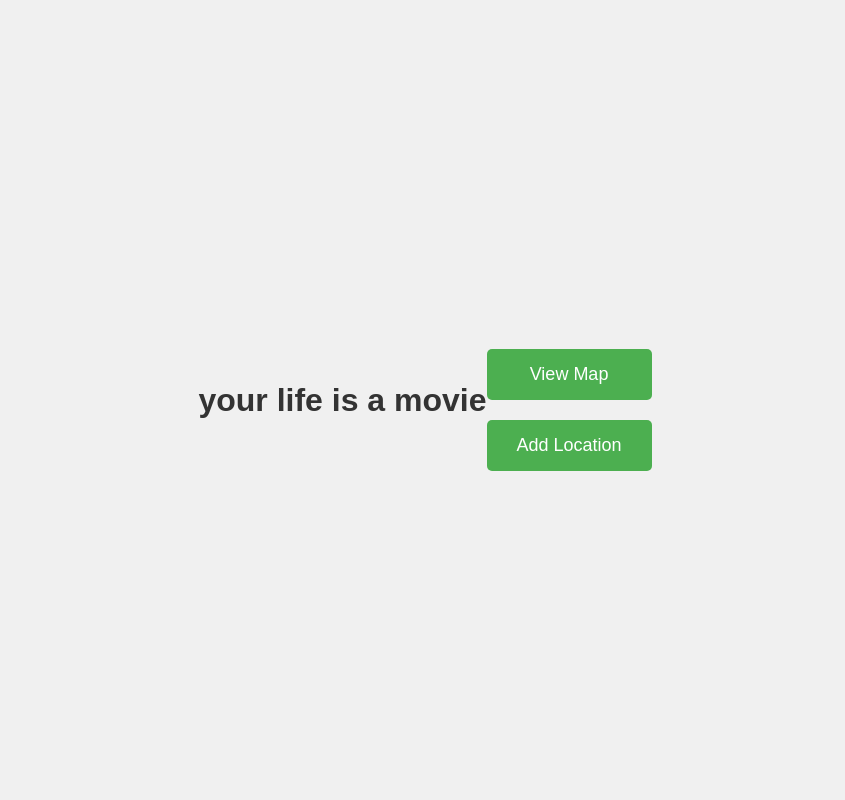
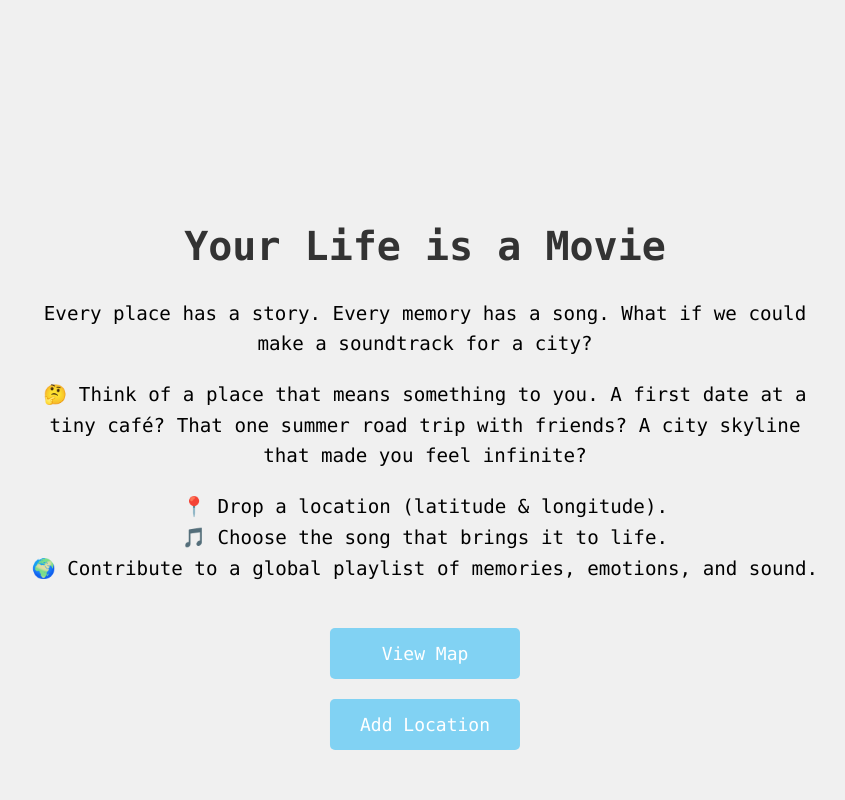
Before and after one commit to dianephan/citysoundtrack, a Flask app: page / in a window 1280 px wide. Shown: the whole page, without its empty margins (215-1060 px from the left). Run offline with Flask 3, Linux system fonts and the light colour scheme; parts of the project's set-up code (start-up, migrations or seed data) failed here and were passed over.

Commit message:
🎨 change layout of homepage

```diff
--- a/templates/index.html
+++ b/templates/index.html
@@ -3,10 +3,10 @@
 <head>
     <meta charset="UTF-8">
     <meta name="viewport" content="width=device-width, initial-scale=1.0">
-    <title>Hello World</title>
+    <title>your life is a movie</title>
     <style>
         body {
-            font-family: Arial, sans-serif;
+            font-family: "Lucida Console", "Courier New", monospace;
             display: flex;
             justify-content: center;
             align-items: center;
@@ -28,7 +28,7 @@
             padding: 15px 30px;
             font-size: 18px;
             cursor: pointer;
-            background-color: #4CAF50;
+            background-color: #67cbf3d0;
             color: white;
             border: none;
             border-radius: 5px;
@@ -41,10 +41,26 @@
     </style>
 </head>
 <body>
-    <h1>your life is a movie</h1>
-</body>
-    <div class="button-container">
+    <div style="text-align: center; max-width: 800px; margin: 0 auto; padding: 20px;">
+        <h1 style="font-size: 2.5em; margin-bottom: 30px;">Your Life is a Movie</h1>
+
+        <p style="font-size: 1.2em; line-height: 1.6; margin-bottom: 20px;">
+            Every place has a story. Every memory has a song. What if we could make a soundtrack for a city?
+        </p>
+
+        <p style="font-size: 1.2em; line-height: 1.6; margin-bottom: 20px;">
+            🤔 Think of a place that means something to you. A first date at a tiny café? That one summer road trip with friends? A city skyline that made you feel infinite?
+        </p>
+
+        <p style="font-size: 1.2em; line-height: 1.6; margin-bottom: 20px;">
+            📍 Drop a location (latitude & longitude).<br>
+            🎵 Choose the song that brings it to life.<br>
+            🌍 Contribute to a global playlist of memories, emotions, and sound.
+        </p>
+    </div>
+    <div class="button-container" style="max-width: 800px; margin: 0 auto; position: fixed; bottom: 50px; left: 50%; transform: translateX(-50%);">
         <a href="/map" class="button">View Map</a>
         <a href="/form" class="button">Add Location</a>
     </div>
+</body>
 </html>
```
